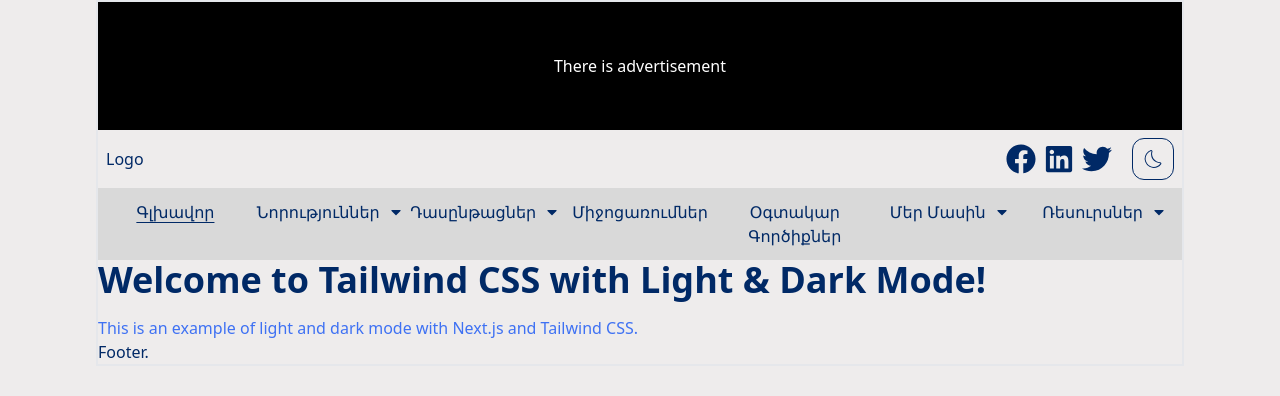
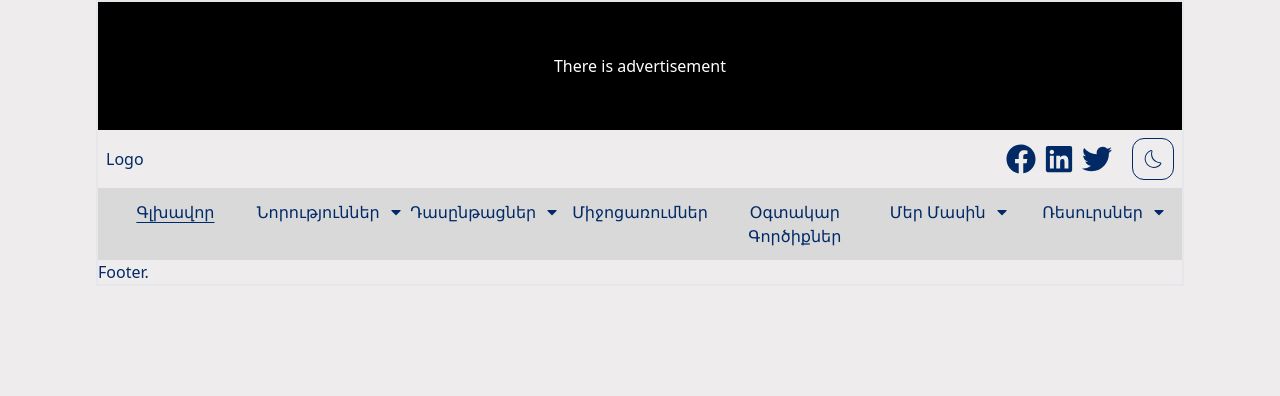
Before and after one commit to khachatryanhovhannes/news-website, a Next.js app: page / in a window 1280 px wide. Shown: the top 396 px of the page. Built offline with nearby package versions, Linux system fonts and the light colour scheme.

Commit message:
develop: Clearing home page

```diff
--- a/app/page.tsx
+++ b/app/page.tsx
@@ -1,12 +1,7 @@
 export default function Home() {
   return (
     <main className="">
-      <h1 className="text-4xl font-bold text-text-primary-light dark:text-text-primary-dark">
-        Welcome to Tailwind CSS with Light & Dark Mode!
-      </h1>
-      <p className="text-text-secondary-light dark:text-text-secondary-dark mt-4">
-        This is an example of light and dark mode with Next.js and Tailwind CSS.
-      </p>
+
     </main>
   );
 }
```
